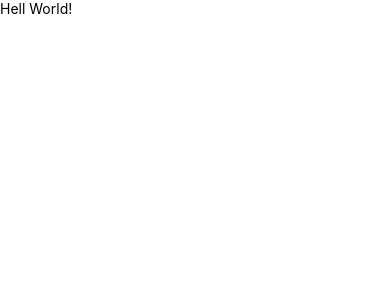
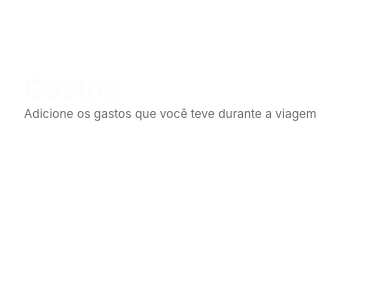
Before and after one commit to danielcperalba/controle-de-frotas-mobile, a React Native app in the folder controle-de-frotas/: screen / in a window 390 px wide. Shown: the top 300 px of the page. Built offline with nearby package versions, Linux system fonts and the light colour scheme.

Commit message:
primeiros passos com estilização

```diff
--- a/controle-de-frotas/App.tsx
+++ b/controle-de-frotas/App.tsx
@@ -1,8 +1,36 @@
 import React from "react";
-import { Text } from "react-native";
+import { View, Text, StyleSheet } from "react-native";
 
 export default function App(){
     return(
-        <Text>Hell World!</Text>
+        <View style={styles.container}>
+            <Text style={styles.eventName}>
+                Gastos
+            </Text>
+
+            <Text style={styles.eventDescribe}>
+                Adicione os gastos que você teve durante a viagem
+            </Text>
+        </View>
+
     )
 }
+
+const styles = StyleSheet.create({
+    container: {
+        flex:1,
+        padding:24
+    },
+
+    eventName: {
+        color: '#FDFCFE',
+        fontSize: 28,
+        fontWeight: 'bold',
+        marginTop: 48
+    },
+
+    eventDescribe:{
+        color: '#6B6B6B',
+        fontSize: 12
+    }
+});
```
